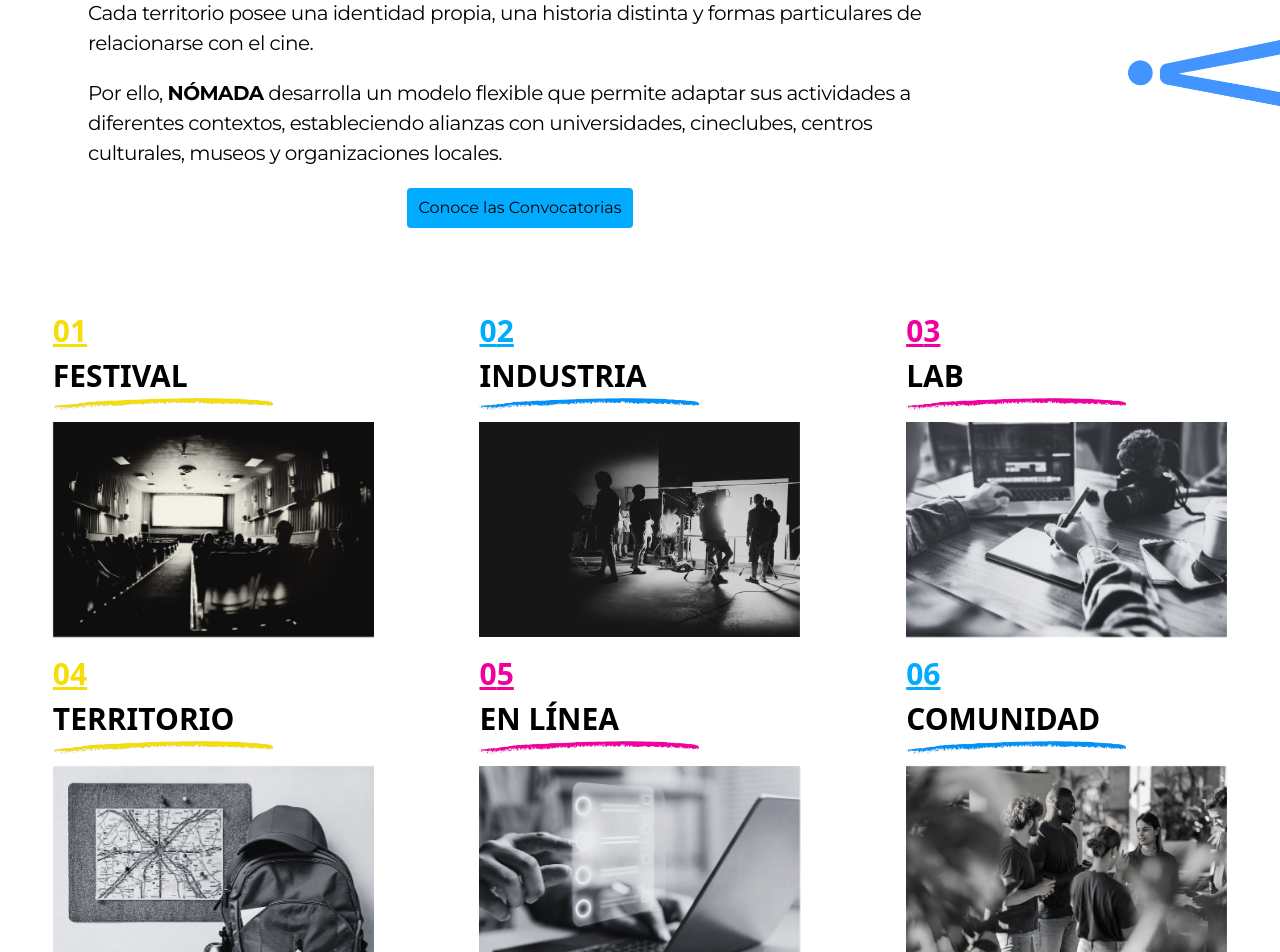
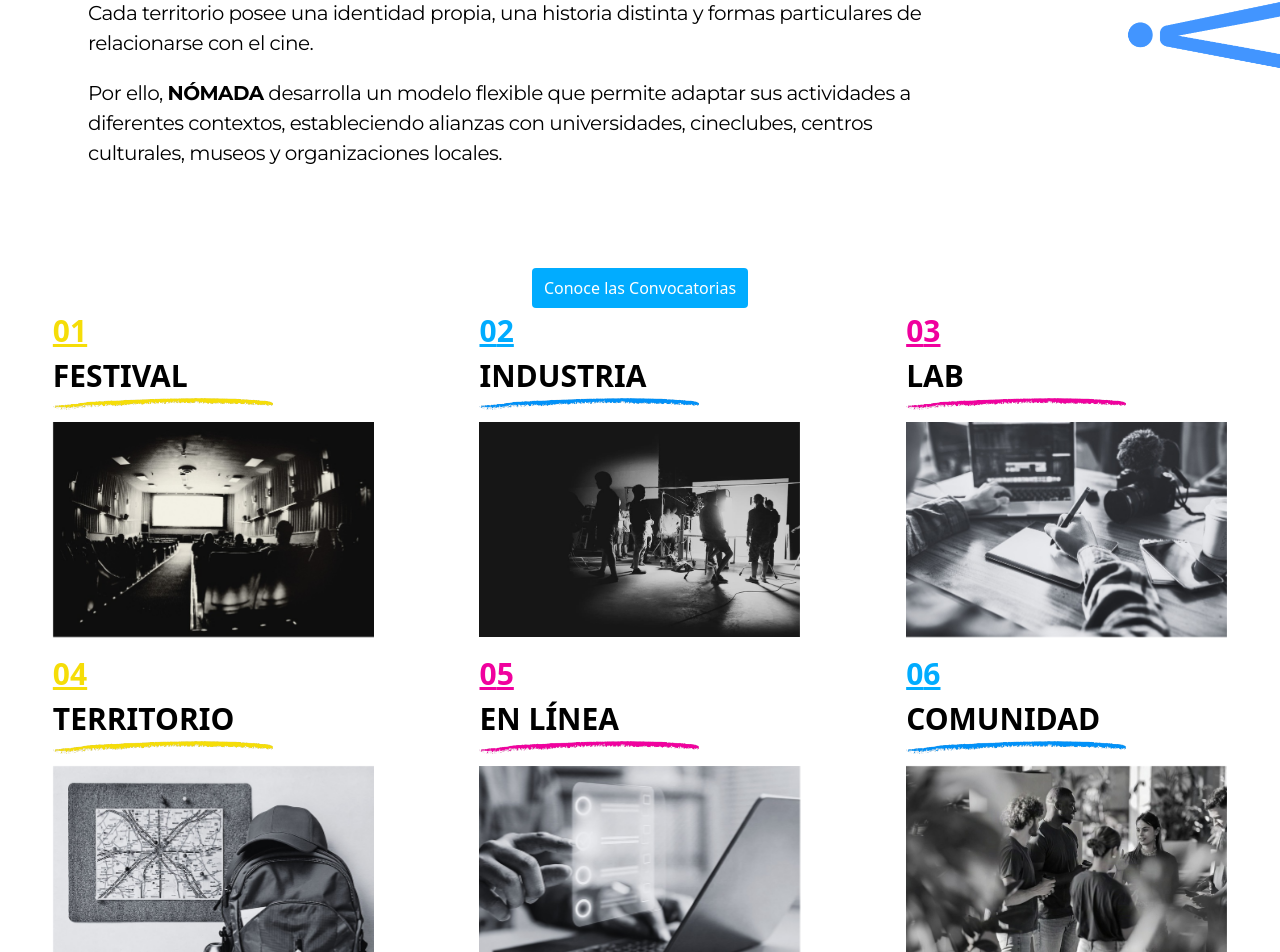
Before and after one commit to LVTDev/nomada, a Next.js app: page / in a window 1280 px wide. Shown: the part 2844-3796 px from the top of the page. Built offline with nearby package versions, Linux system fonts and the light colour scheme.

Commit message:
feat: update buttoni

```diff
--- a/components/BottomGridHome.tsx
+++ b/components/BottomGridHome.tsx
@@ -1,4 +1,5 @@
 import Image from "next/image";
+import Link from "next/link";
 import React from "react";
 
 const BottomGridHome = () => {
@@ -13,6 +14,14 @@ const BottomGridHome = () => {
   return (
     <div className="lg:mt-20 pb-4">
       <p className="text-yellow"></p>
+              <div className="flex items-center justify-center">
+                <Link
+                  className="py-2 px-3 hover:bg-pink text-white  text-center  bg-blue rounded"
+                  href="/convocatoria"
+                >
+                  Conoce las Convocatorias
+                </Link>
+              </div>
       <div className="grid md:grid-cols-2 lg:grid-cols-3 items-center gap-y-3.5">
         {info.map((inf, i) => (
           <div key={i} className="mx-auto">
--- a/components/ExperenciaHome.tsx
+++ b/components/ExperenciaHome.tsx
@@ -32,11 +32,6 @@ const ExperenciaHome = () => {
           centros culturales, museos y organizaciones locales.
         </p>
 
-<div className="flex items-center justify-center">
-
-        <Link className="py-2 px-3 hover:bg-pink hover:text-white  text-center  bg-blue rounded" href='/convocatoria'>Conoce las Convocatorias</Link>
-</div>
-
 
       </div>
       <Image
```
